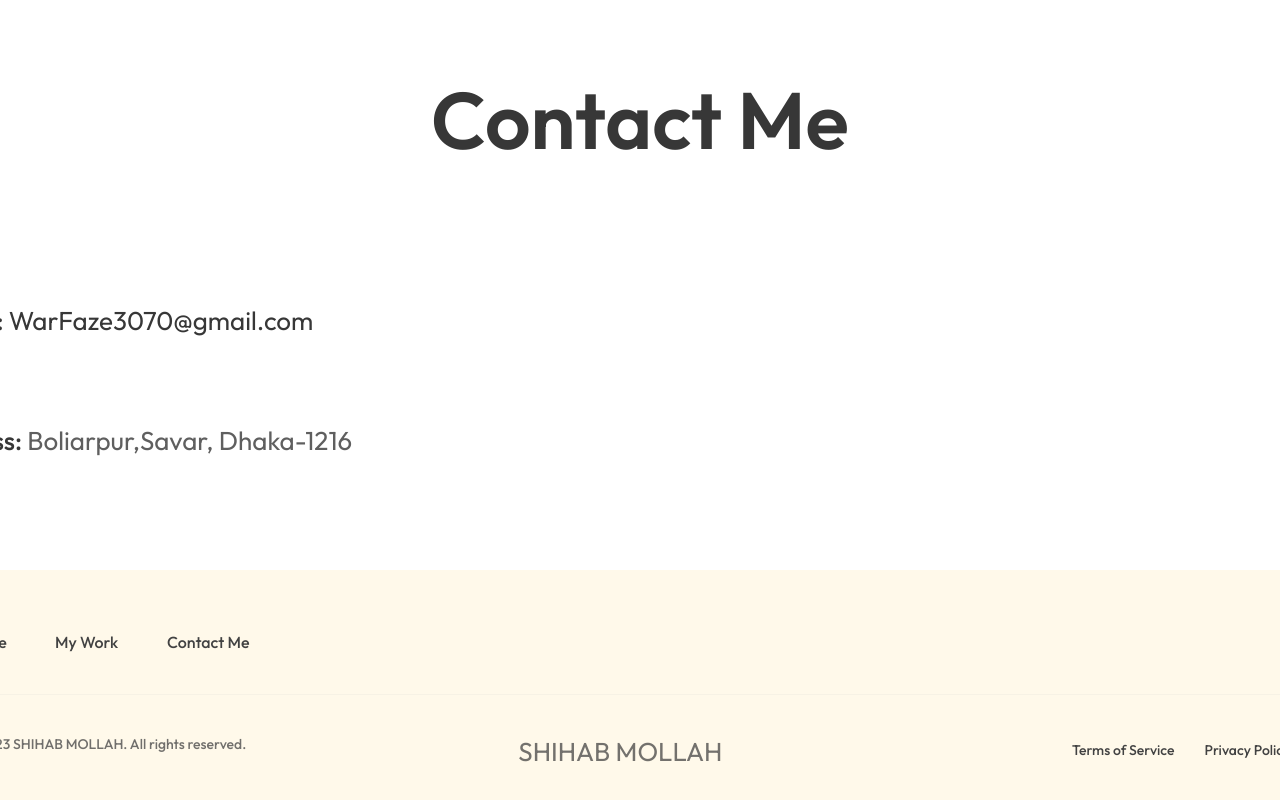
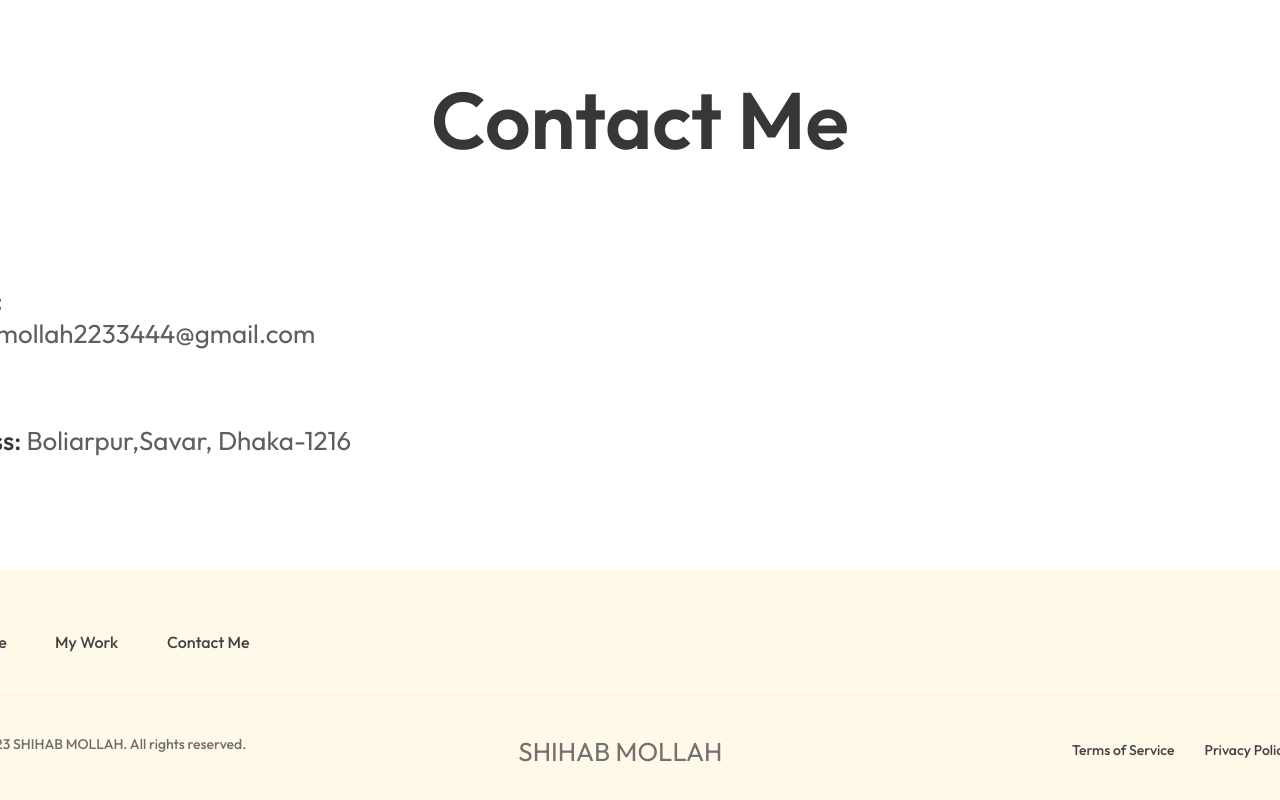
Before and after one commit to SHEHABMOLLAH/Myfolio.github.id, a plain HTML site: page index.html in a window 1280 px wide. Shown: the part 5466-6266 px from the top of the page. Drawn offline with Linux system fonts and the light colour scheme.

Commit message:
Update index.html

```diff
--- a/index.html
+++ b/index.html
@@ -174,9 +174,9 @@
                 <span class="e-mail">
                   <span>E-Mail:</span>
                 </span>
-                <span class="shihabmollah2233444@gmail.com">
+                <span class="warfaze3070gmailcom">
                   <span class="e-mail"> </span>
-                  <span>WarFaze3070@gmail.com</span>
+                  <span>shihabmollah2233444@gmail.com</span>
                 </span>
               </div>
             </div>
```
